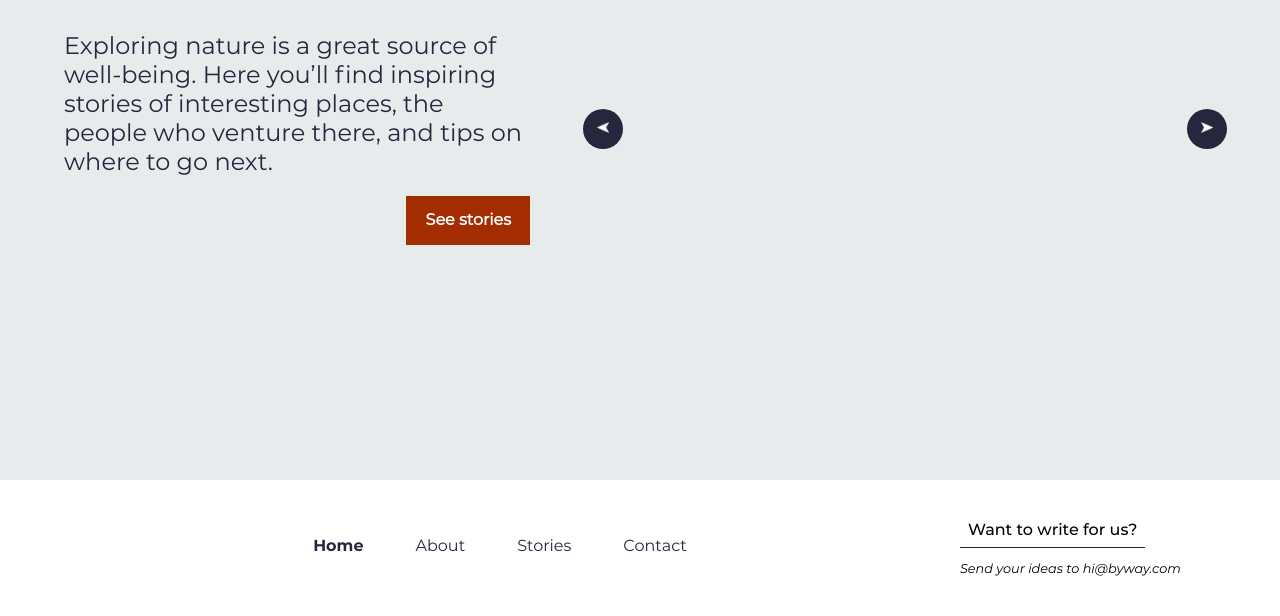
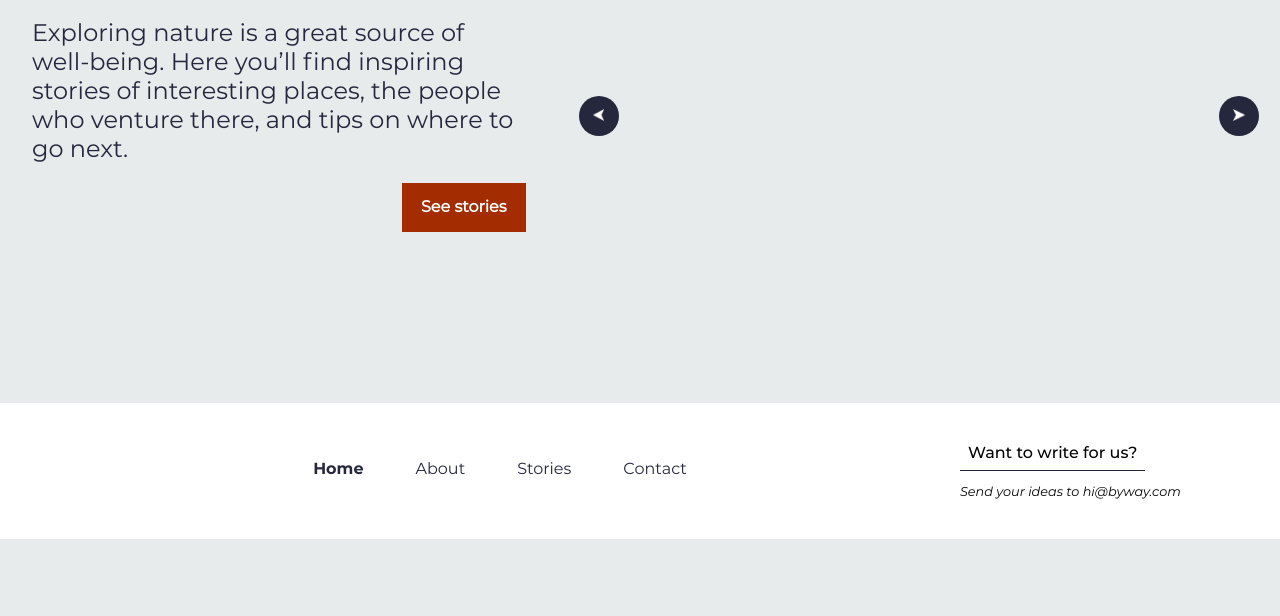
Before and after one commit to Noroff-FEU-Assignments/project-exam-1-fridastromme, a plain HTML site: page index.html in a window 1280 px wide. Shown: the part 377-993 px from the top of the page. After the commit the page ends 916 px from the top, so only its background shows below. Drawn offline with Linux system fonts and the light colour scheme; no server answers; a web font is replaced by a local one.

Commit message:
Some improvements on extra large screens

```diff
--- a/CSS/styles.css
+++ b/CSS/styles.css
@@ -195,11 +195,13 @@ footer {
 /* FRONT PAGE */
 
 .frontpage {
+	max-width: 1400px;
+	margin: auto;
 	display: grid;
 	grid-template-columns: 1.5fr 2fr;
 	grid-template-areas: 'intro carousel__section';
 	grid-gap: 4rem;
-	margin: 1% 5% 10% 5%;
+	padding: 0rem 2rem 4rem 2rem;
 }
 
 .button__red {
```
